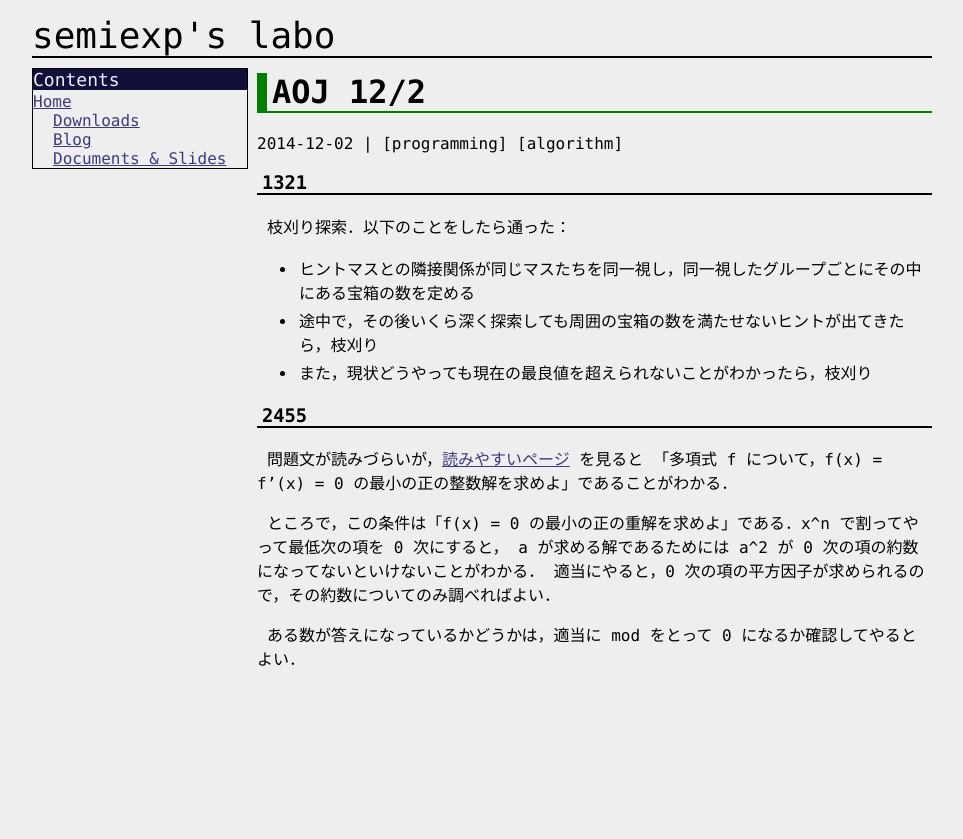
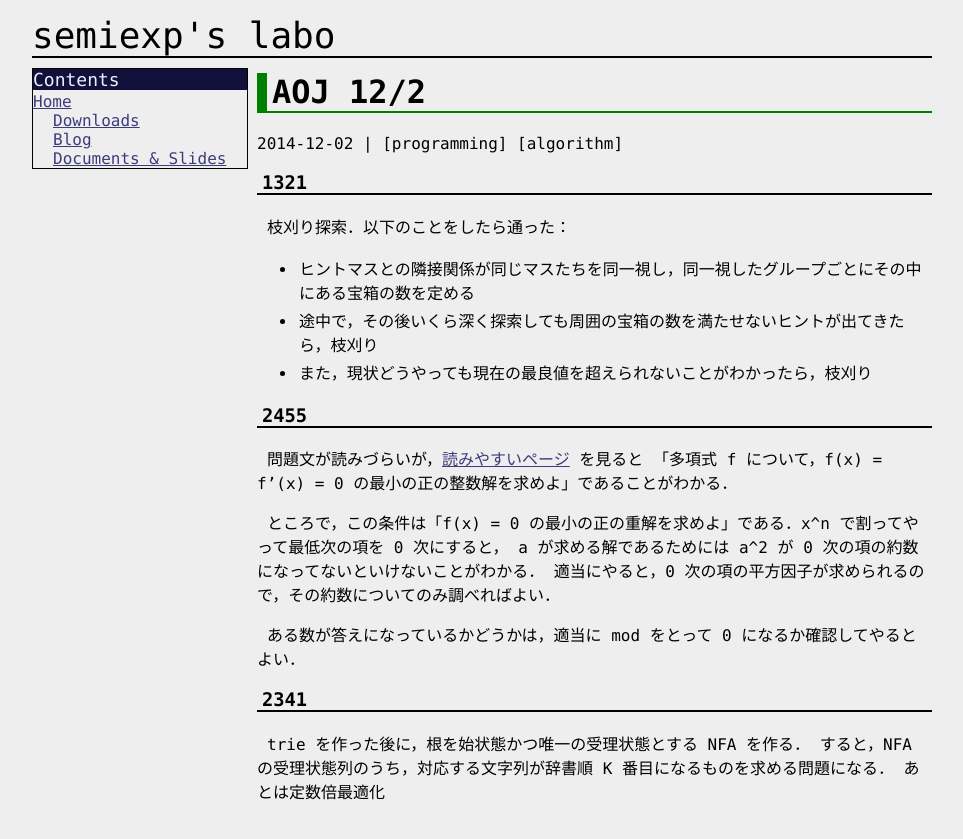
Before and after one commit to semiexp/semiexp.github.io, a Jekyll site: the page built from _posts/2014-12-02-aoj141202.md, in a window 1280 px wide. Shown: the top 839 px of the page, without its empty margins (158-1121 px from the left). Built offline with Jekyll 4.4.1, drawn with Linux system fonts in a browser that asks for light colours.

Commit message:
Modify blog post

```diff
--- a/_posts/2014-12-02-aoj141202.md
+++ b/_posts/2014-12-02-aoj141202.md
@@ -22,3 +22,8 @@ a が求める解であるためには a^2 が 0 次の項の約数になって
 適当にやると，0 次の項の平方因子が求められるので，その約数についてのみ調べればよい．
 
 ある数が答えになっているかどうかは，適当に mod をとって 0 になるか確認してやるとよい．
+
+### 2341
+trie を作った後に，根を始状態かつ唯一の受理状態とする NFA を作る．
+すると，NFA の受理状態列のうち，対応する文字列が辞書順 K 番目になるものを求める問題になる．
+あとは定数倍最適化
```
